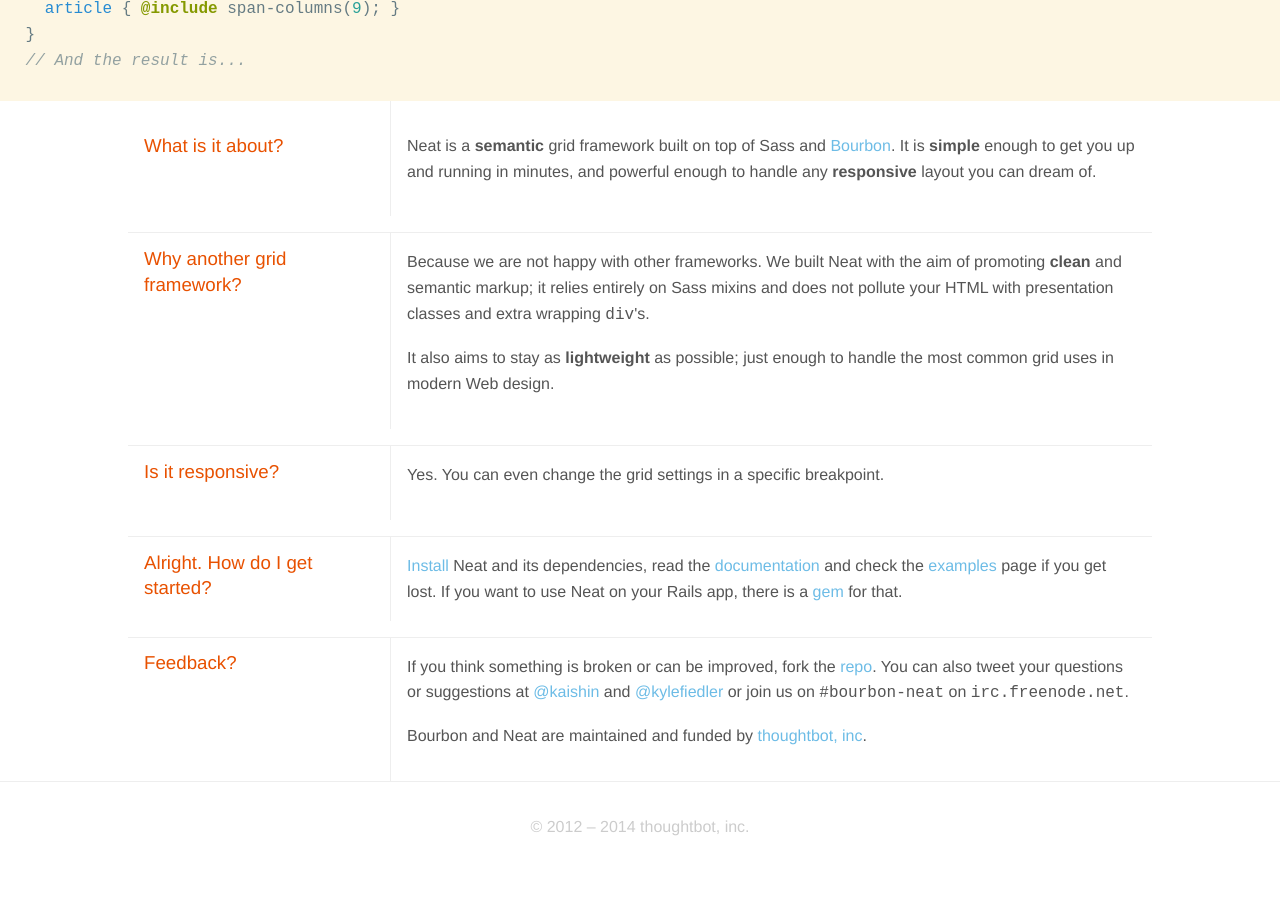
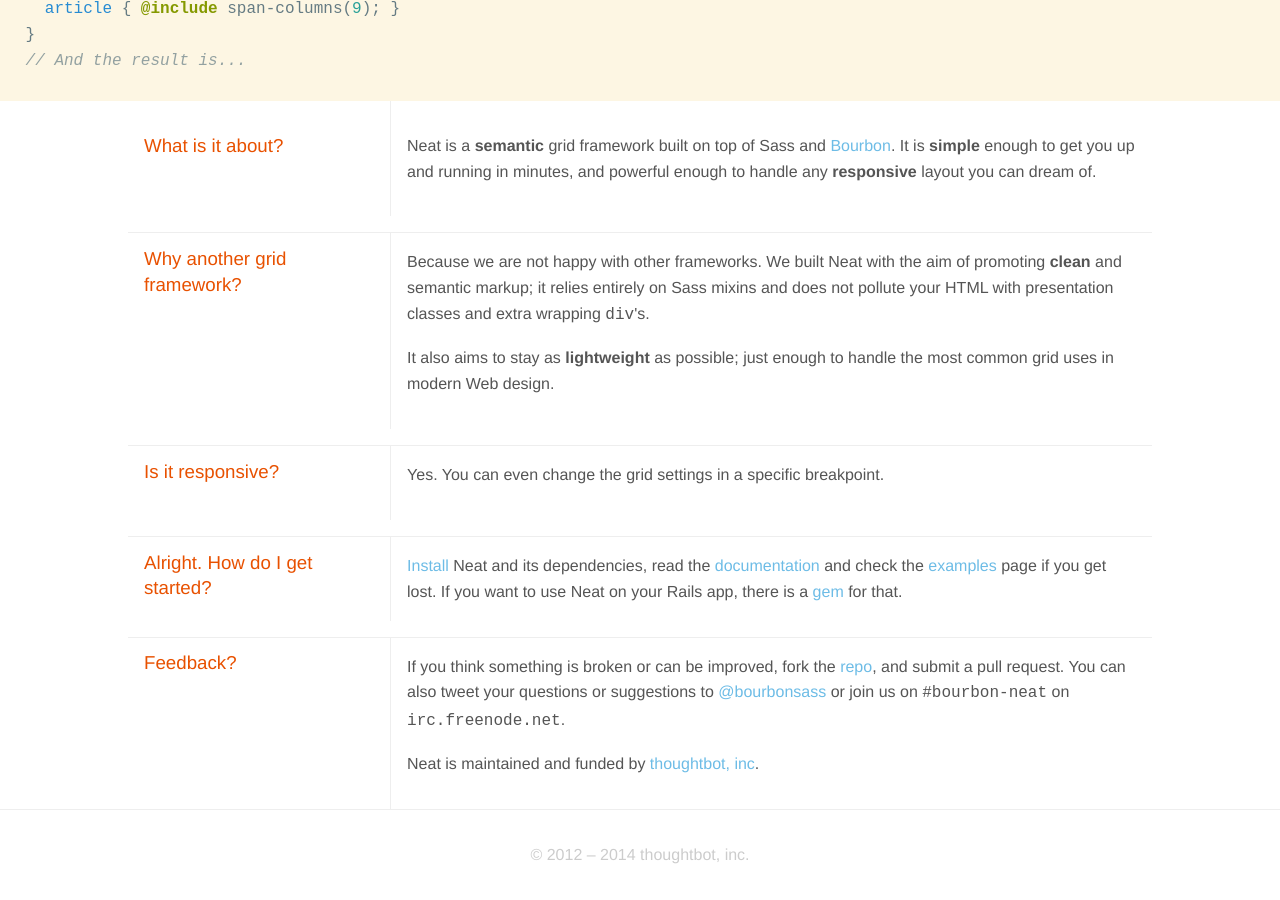
Before and after one commit to thoughtbot/neat, a Jekyll site: the page built from index.html, in a window 1280 px wide and 900 px high, scrolled down 903 px. Built offline with Jekyll 4.4.1, drawn with Linux system fonts in a browser that asks for light colours; Markdown is read by kramdown in place of the engine named in the settings; before the commit the page ends 1775 px from its top, so only the background shows below that.

Commit message:
Update Twitter link

```diff
--- a/_includes/support.html
+++ b/_includes/support.html
@@ -1,6 +1,6 @@
 <p>
-  If you think something is broken or can be improved, fork the <a href="https://github.com/thoughtbot/neat">repo</a>.
-  You can also tweet your questions or suggestions at <a href="https://twitter.com/kaishin">@kaishin</a> and <a href="https://twitter.com/kylefiedler">@kylefiedler</a> or join us on <code>#bourbon-neat</code> on <code>irc.freenode.net</code>.
+  If you think something is broken or can be improved, fork the <a href="https://github.com/thoughtbot/neat">repo</a>, and submit a pull request.
+  You can also tweet your questions or suggestions to <a href="//twitter.com/bourbonsass">@bourbonsass</a> or join us on <code>#bourbon-neat</code> on <code>irc.freenode.net</code>.
 </p>
 
-<p>Bourbon and Neat are maintained and funded by <a href="http://thoughtbot.com/">thoughtbot, inc</a>.</p>
+<p>Neat is maintained and funded by <a href="//thoughtbot.com">thoughtbot, inc</a>.</p>
```
